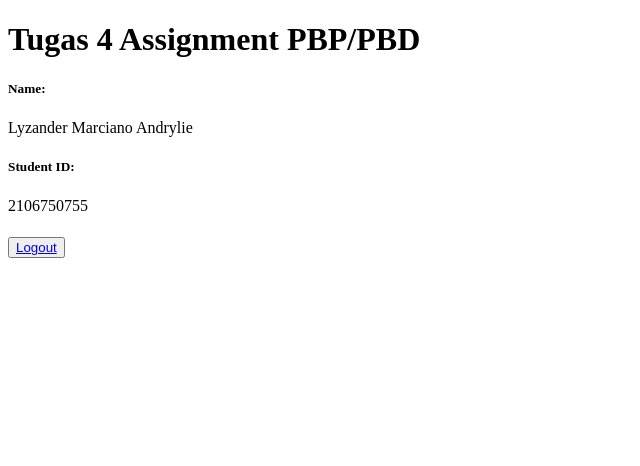
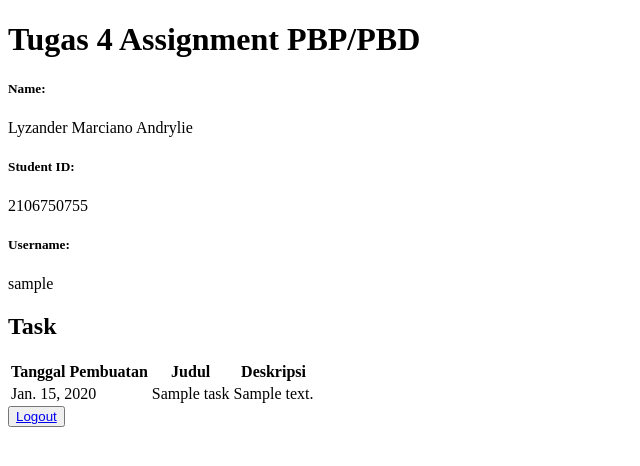
Before and after one commit to LyzanderAndrylie/django-tugas-2, a Django app: page /todolist/ in a window 1280 px wide. Shown: the top 466 px of the page, without its empty margins (0-640 px from the left). Run offline with Django 4.2, Linux system fonts and the light colour scheme; a user stored in the database is signed in; tables that the repository leaves empty hold one stand-in row (values such as "Sample post").

Commit message:
Membuat halaman utama todolist

```diff
--- a/todolist/templates/todolist.html
+++ b/todolist/templates/todolist.html
@@ -10,13 +10,27 @@
 <h5>Student ID: </h5>
 <p>{{id}}</p>
 
+<h5>Username: </h5>
+<p>{{nama_user}}</p>
+
+<h2>Task</h2>
 <table>
   <tr>
-    <th></th>
+    <th>Tanggal Pembuatan</th>
+    <th>Judul</th>
+    <th>Deskripsi</th>
   </tr>
   {% comment %} Add the data below this line {% endcomment %}
+  {% for task in data_task %}
+    <tr>
+      <td>{{task.date}}</td>
+      <td>{{task.title}}</td>
+      <td>{{task.description}}</td>
+    </tr>
+  {% endfor %}
 </table>
 
+<!-- <button><a href="">Tambah Task Baru</a></button> -->
 <button><a href="{% url 'todolist:logout' %}">Logout</a></button>
 
 {% endblock content %}
--- a/todolist/views.py
+++ b/todolist/views.py
@@ -8,12 +8,23 @@ from django.contrib.auth import authenticate, login
 from django.contrib.auth import logout
 
 from django.contrib.auth.decorators import login_required
+from todolist.models import Task
 
 # Create your views here.
 @login_required(login_url='/todolist/login/')
 def show_todolist(request):
+    user = request.user
+    username = ""
+
+    # Pengecekan user
+    if user.is_authenticated:
+        username = user.username
+
+    data_task = Task.objects.all()
 
     context = {
+        'data_task': data_task,
+        'nama_user': username,
         'nama': 'Lyzander Marciano Andrylie',
         'id': '2106750755'
     }
```
